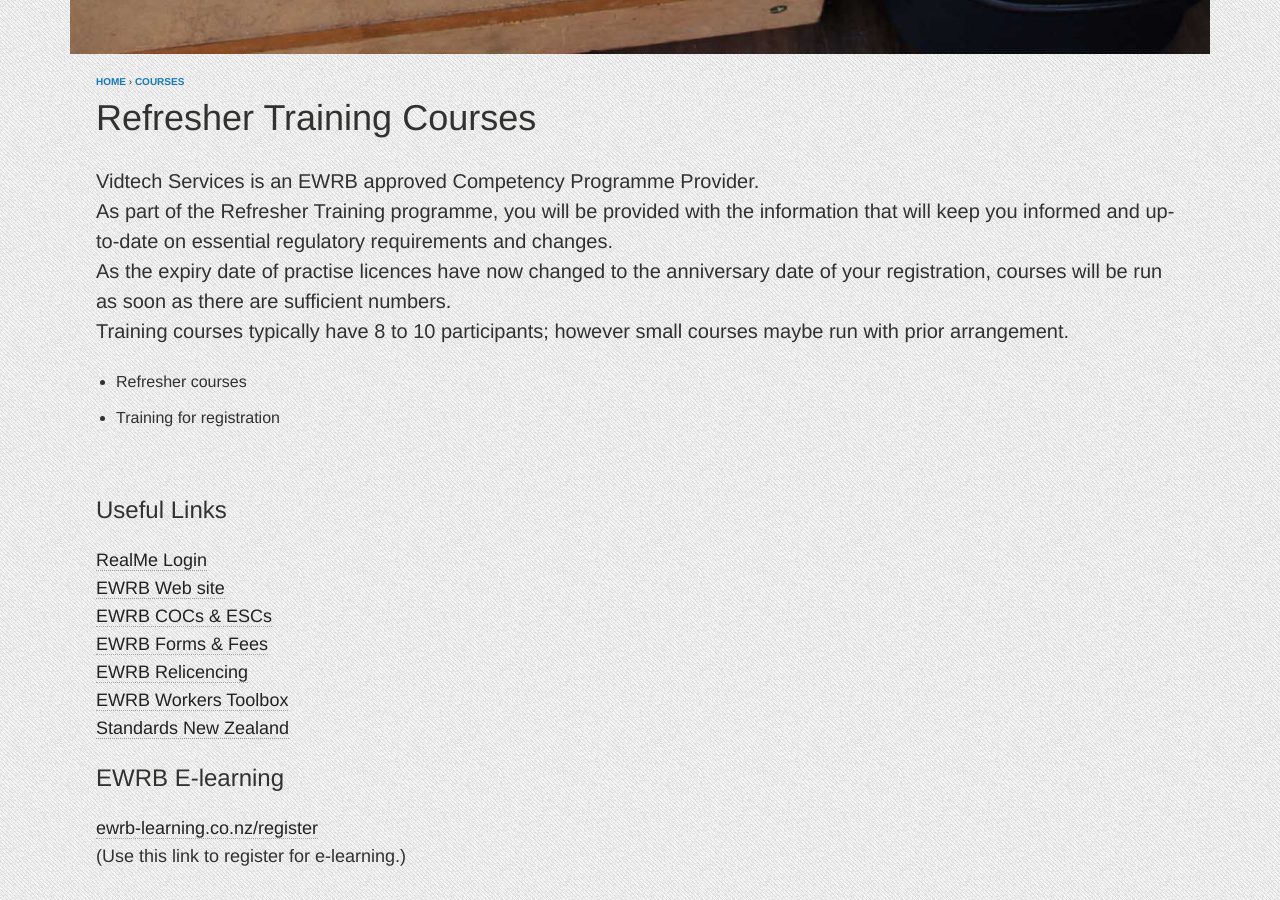
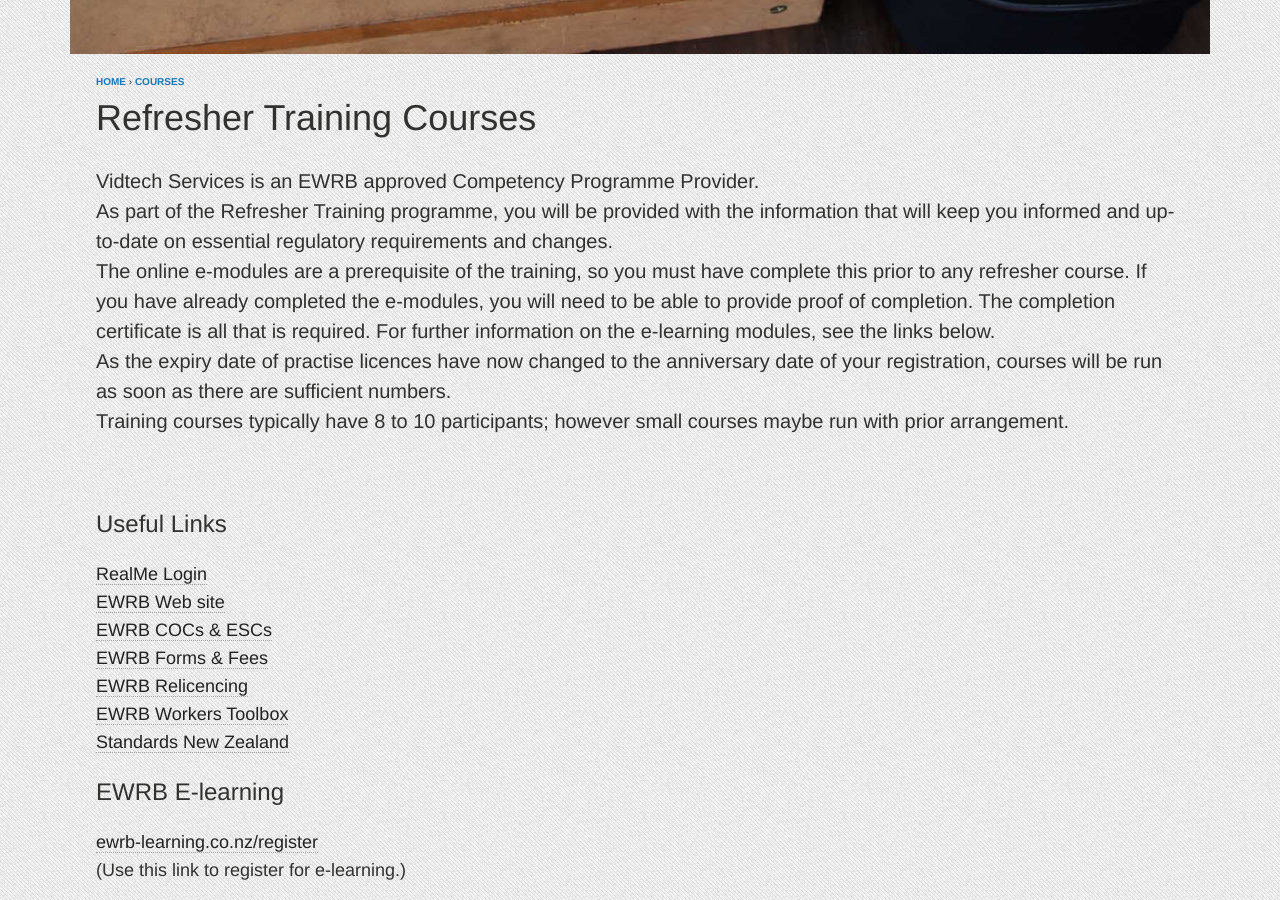
Before and after one commit to DarrenHobern/limerice, a Jekyll site: the page built from _posts/courses/2019-02-01-ewrb.md, in a window 1280 px wide and 900 px high, scrolled down 628 px. Built offline with Jekyll 4.4.1, drawn with Linux system fonts in a browser that asks for light colours.

Commit message:
Wording Changes
Added more comments and changed wording

```diff
--- a/_posts/courses/2019-02-01-ewrb.md
+++ b/_posts/courses/2019-02-01-ewrb.md
@@ -13,15 +13,12 @@ image:
 ---
 Vidtech Services is an EWRB approved Competency Programme Provider.
 As part of the Refresher Training programme, you will be provided with the information that will keep you informed and up-to-date on essential regulatory requirements and changes.
+The online e-modules are a prerequisite of the training, so you must have complete this prior to any refresher course.
+If you have already completed the e-modules, you will need to be able to provide proof of completion. The completion certificate is all that is required. For further information on the e-learning modules, see the links below.
 As the expiry date of practise licences have now changed to the anniversary date of your registration, courses will be run as soon as there are sufficient numbers.
 Training courses typically have 8 to 10 participants; however small courses maybe run with prior arrangement.
 
- - Refresher courses
- - Training for registration  <br>
-
-
-<br>
-
+<BR>
 
 #### Useful Links
 
```
